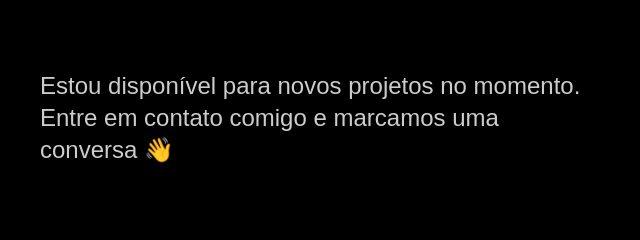
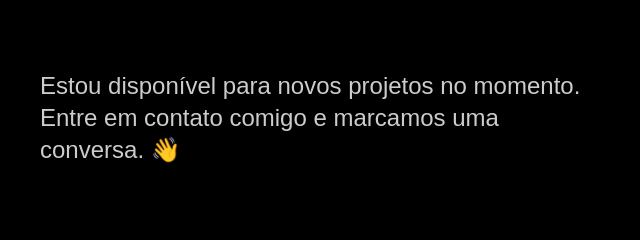
Before and after one commit to FabioPelegrinotte/portfolio, a plain HTML site: page index.html in a window 1280 px wide. Shown: the part 2254-2494 px from the top of the page, 0-640 px from the left. Drawn offline with Linux system fonts and the light colour scheme.

Commit message:
Update index.html

```diff
--- a/index.html
+++ b/index.html
@@ -124,7 +124,7 @@
 
   <footer class="footer" id="contato">
     <div class="footer-container">
-      <p class="footer-texto">Estou disponível para novos projetos no momento. Entre em contato comigo e marcamos uma conversa 👋</p>
+      <p class="footer-texto">Estou disponível para novos projetos no momento. Entre em contato comigo e marcamos uma conversa. 👋</p>
       <ul class="footer-contato">
         <li>fabioluis07@hotmail.com</li>
         <li>+55 (19) 99895-4374</li>
```
